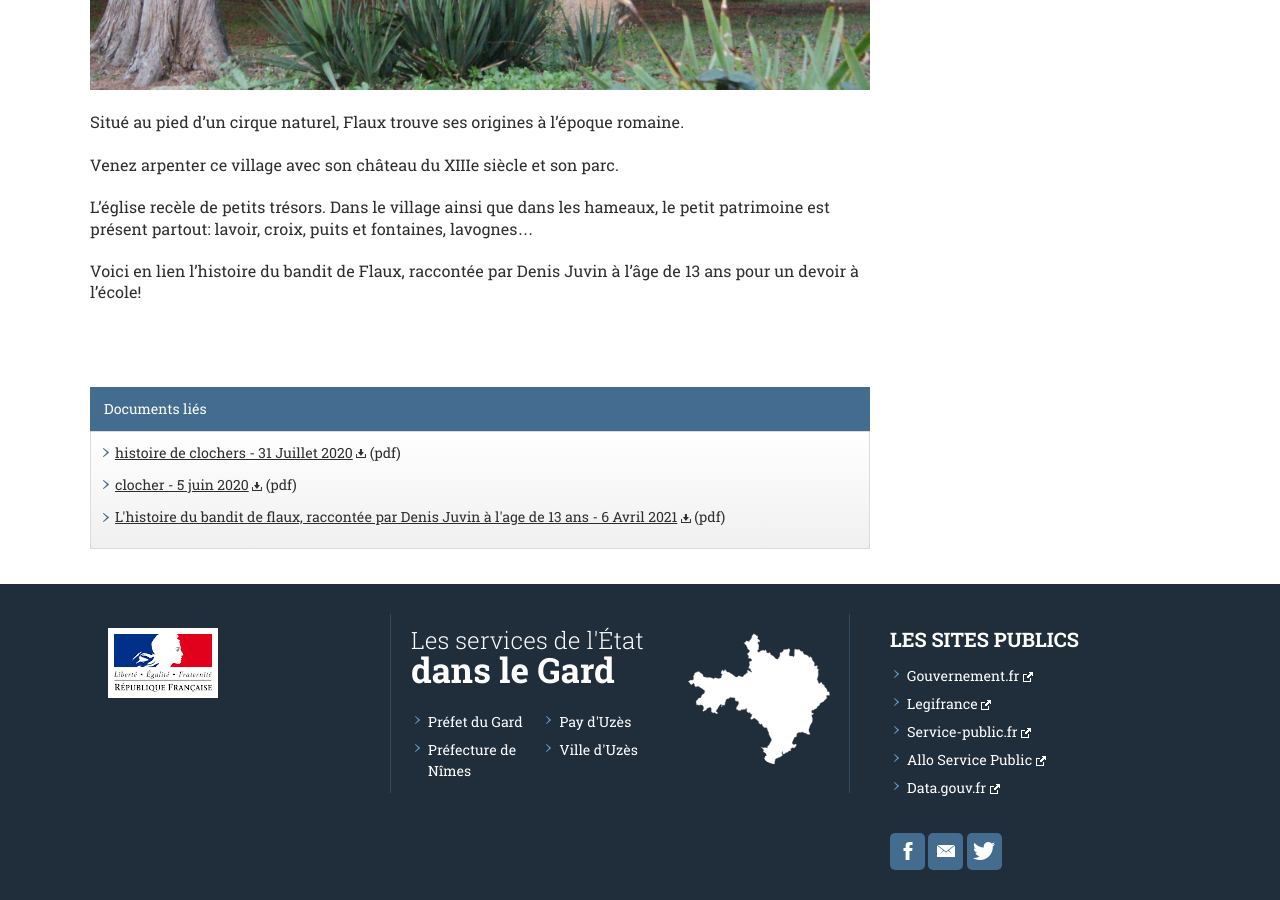
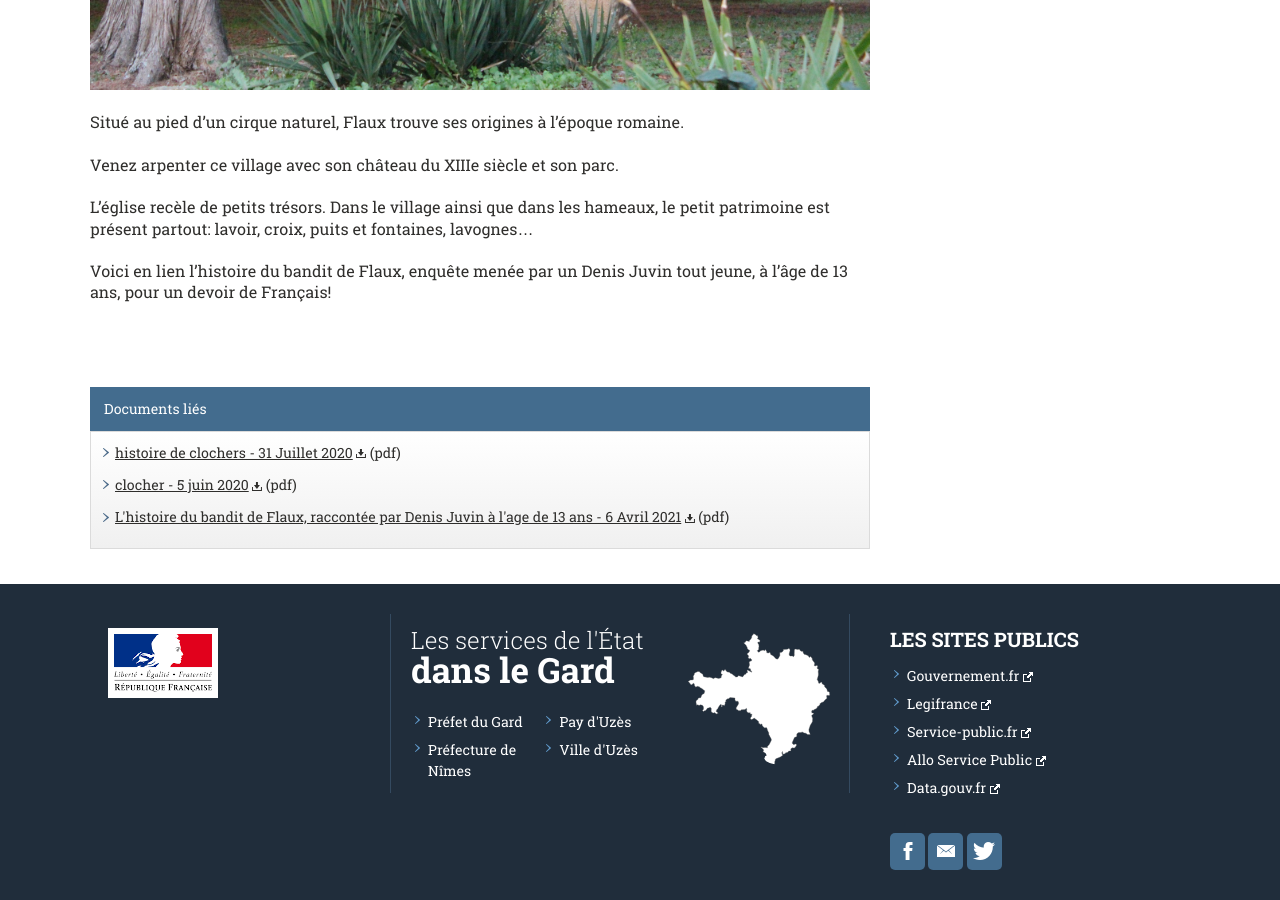
Before and after one commit to Flaux-Village/flaux-village.github.io, a Jekyll site: the page built from histoire.md, in a window 1280 px wide and 900 px high, scrolled down 494 px. Built offline with Jekyll 4.4.1, drawn with Linux system fonts in a browser that asks for light colours.

Commit message:
Update histoire.md

```diff
--- a/histoire.md
+++ b/histoire.md
@@ -17,7 +17,7 @@ documents:
   date_texte: 5 juin 2020
   addresse: /assets/flyer/clochers.pdf
   type: pdf
-- fiche: L'histoire du bandit de flaux, raccontée par Denis Juvin à l'age de 13 ans
+- fiche: L'histoire du bandit de Flaux, raccontée par Denis Juvin à l'age de 13 ans
   date_texte: 6 Avril 2021
   addresse: /assets/documents/bandit-de-flaux.pdf
   type: pdf
@@ -36,4 +36,4 @@ Venez arpenter ce village avec son château du XIIIe siècle et son parc.
 
 L’église recèle de petits trésors. Dans le village ainsi que dans les hameaux, le petit patrimoine est présent partout: lavoir, croix, puits et fontaines, lavognes…
 
-Voici en lien l'histoire du bandit de Flaux, raccontée par Denis Juvin à l'âge de 13 ans pour un devoir à l'école!
+Voici en lien l'histoire du bandit de Flaux, enquête menée par un Denis Juvin tout jeune, à l'âge de 13 ans, pour un devoir de Français!
```
